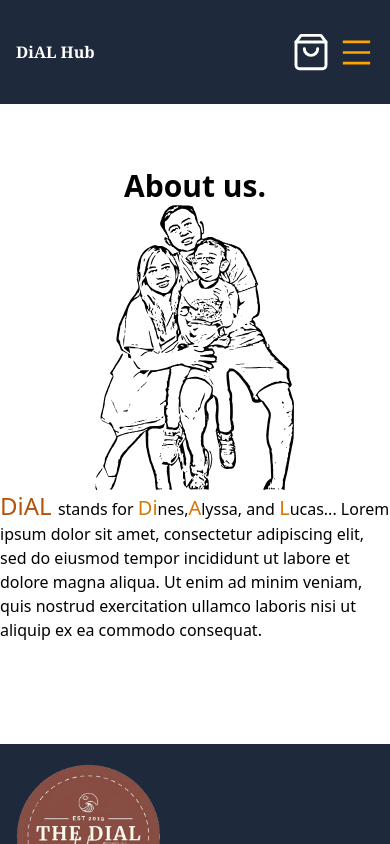
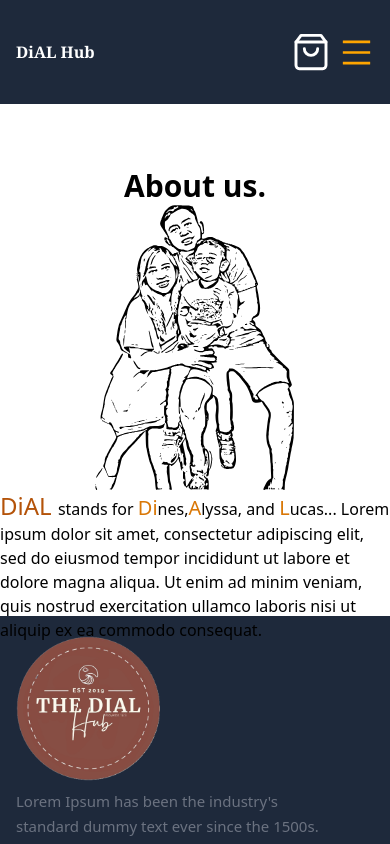
Before and after one commit to dinesdayrit/DiALHub-Store-React-TS-Tailwind, a React (Vite) app: page /about in a window 390 px wide. Shown: the top 844 px of the page. Built offline with nearby package versions, Linux system fonts and the light colour scheme.

Commit message:
style: adjust hight in about section

```diff
--- a/src/pages/About.tsx
+++ b/src/pages/About.tsx
@@ -1,9 +1,9 @@
 export default function About() {
   return (
-    <div className="flex flex-col items-center h-[40rem] ">
+    <div className="flex flex-col items-center just h-[32rem] ">
       <h1 className="mt-16 font-bold text-3xl">About us.</h1>
 
-      <div className="flex flex-col lg:flex-row items-center justify-center md:w-1/3 max-w-6xl">
+      <div className="flex flex-col lg:flex-row items-center  md:w-1/3 max-w-6xl">
         <img src="/fam-pic.svg" width={200} />
         <p className="text-mono">
           <span className="text-2xl text-amber-700">DiAL </span>
```
